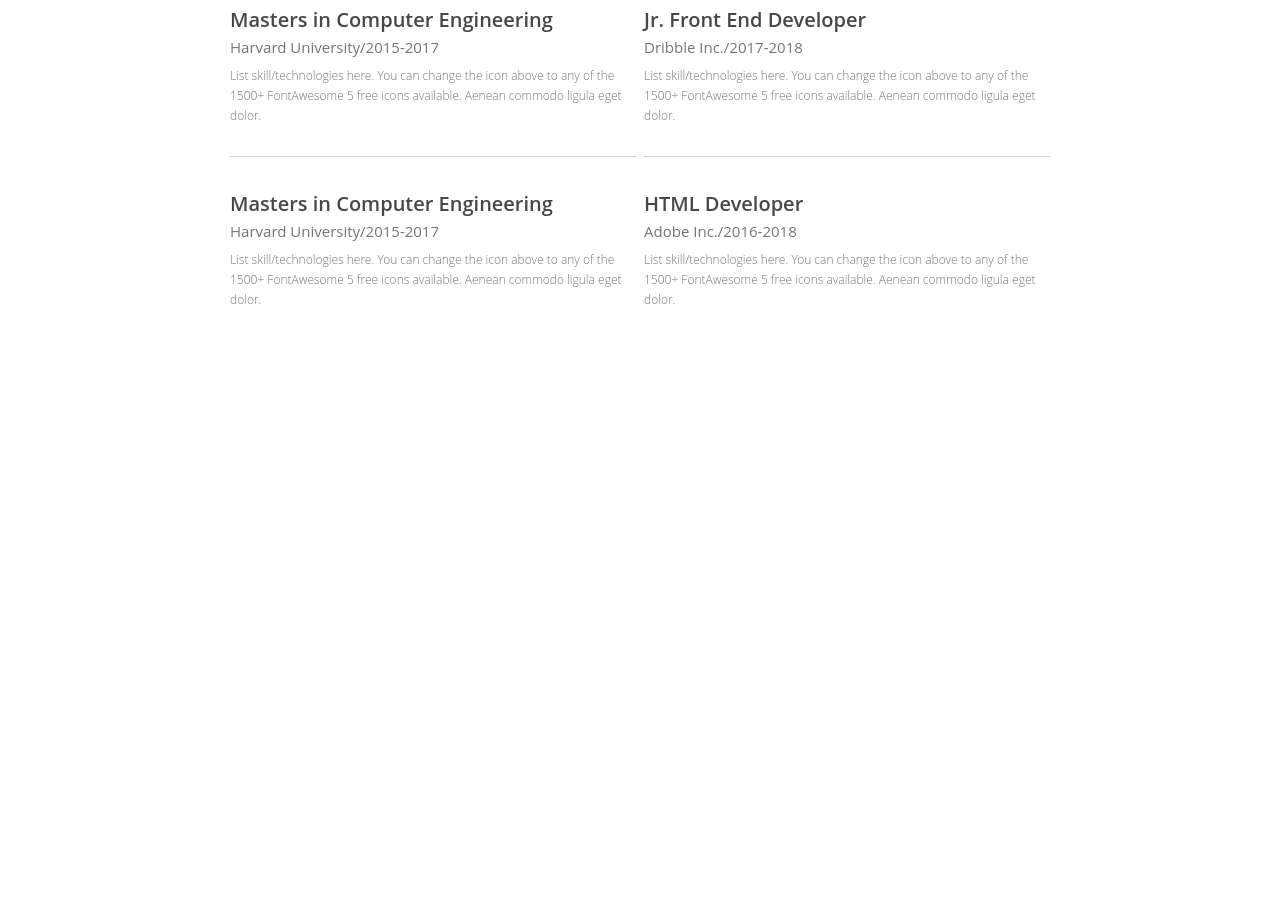
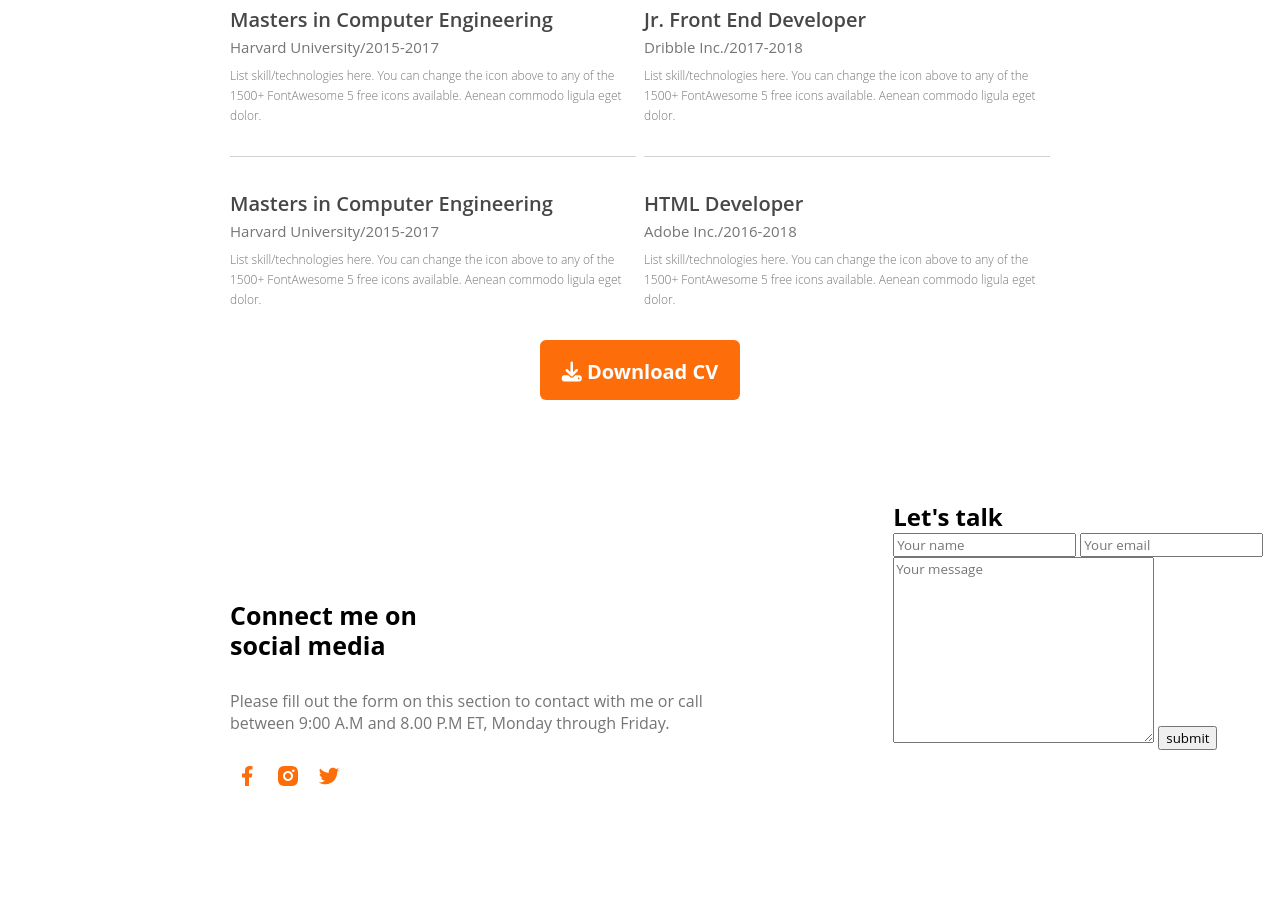
Before and after one commit to jamshed-uddin/Portfolio, a plain HTML site: page index.html in a window 1280 px wide. Shown: the part 2820-3721 px from the top of the page. Before the commit the page ends 3160 px from the top, so only its background shows below. Drawn offline with Linux system fonts and the light colour scheme.

Commit message:
contact almost done

```diff
--- a/index.html
+++ b/index.html
@@ -115,14 +115,14 @@
             <div class="total-container">
                 <div class="edu-container">
                     <div class="mini-con-title">My education</div>
-                    <div  class="inner-con" id="under">
+                    <div class="inner-con" id="under">
                         <h4>Masters in Computer Engineering</h4>
                         <p>Harvard University/2015-2017</p>
                         <p class="desc">List skill/technologies here. You can change the icon above
                             to any of the 1500+ FontAwesome 5 free icons available. Aenean commodo ligula eget dolor.
                         </p>
                     </div>
-                    <div  class="inner-con" id="under">
+                    <div class="inner-con" id="under">
                         <h4>Masters in Computer Engineering</h4>
                         <p>Harvard University/2015-2017</p>
                         <p class="desc">List skill/technologies here. You can change the icon above
@@ -139,14 +139,14 @@
                 </div>
                 <div class="work-container">
                     <div class="mini-con-title">My experience</div>
-                    <div  class="inner-con" id="under">
+                    <div class="inner-con" id="under">
                         <h4>Sr. Front End Developer</h4>
                         <p>Apple Inc./2020-current</p>
                         <p class="desc">List skill/technologies here. You can change the icon above
                             to any of the 1500+ FontAwesome 5 free icons available. Aenean commodo ligula eget dolor.
                         </p>
                     </div>
-                    <div class="inner-con"  id="under">
+                    <div class="inner-con" id="under">
                         <h4>Jr. Front End Developer</h4>
                         <p>Dribble Inc./2017-2018</p>
                         <p class="desc">List skill/technologies here. You can change the icon above
@@ -162,8 +162,35 @@
                     </div>
                 </div>
             </div>
+            <div class="for-btn"> <button class="btn-bottom">
+                    <i class="fa-solid fa-download"></i>
+                    Download CV</button>
+            </div>
+        </sectiion>
 
-        </sectiion>
+        <section class="contact">
+            <div class="social-container">
+                <h3 class="social-title">Connect me on <br> social media</h3>
+                <p class="social-des">Please fill out the form on this section to contact with me or call between 9:00 A.M and 8.00 P.M ET,
+                    Monday through Friday.</p>
+                <div class="social-icon">
+                    <img src="/images/icons/facebook.png" alt="facebook">
+                    <img src="/images/icons/insta.png" alt="instagram">
+                    <img src="/images/icons/twitter.png" alt="twitter">
+
+                </div>
+
+            </div>
+            <div class="form">
+                <h1>Let's talk</h1>
+                <form>
+                    <input type="text" id="name" placeholder="Your name">
+                    <input type="email" id="email" placeholder="Your email">
+                    <textarea name="" id="" cols="30" rows="10" placeholder="Your message"></textarea>
+                    <button type="submit">submit</button>
+                </form>
+            </div>
+        </section>
     </main>
     <footer></footer>
     <script src="https://kit.fontawesome.com/b1c027a4b1.js" crossorigin="anonymous"></script>
--- a/styles.css
+++ b/styles.css
@@ -108,6 +108,7 @@ margin-bottom: 30px;
     cursor: pointer;
 }
 
+
 /* about me section */
 
 .about{
@@ -184,8 +185,8 @@ color:#757575;
 }
 
 .service-container .serv-detail{
-    /* box-shadow: 1px 1px 13px 2px #00000063; */
-    border: 1px solid #757575a9;
+    box-shadow: 0px 0px 15px 4px #0000000b;
+    border: 1px solid #75757535;
     margin: 0 24px ;
     border-radius: 5px;
     padding: 0 30px;
@@ -268,3 +269,53 @@ margin-bottom: 30px;
 #under{
     border-bottom: 1px solid #D1D1D1;
 }
+
+ .for-btn .btn-bottom{
+    color: #ffffff;
+    background-color: #FD6E0A;
+    border: none;
+    border-radius: 6px;
+    width: 200px;
+    height: 60px;
+    padding: 18px 17px;
+    font-size: 20px;
+    font-weight: 700;
+    cursor: pointer;
+}
+
+.for-btn{
+   text-align: center;
+   padding-bottom: 100px;
+}
+
+
+/* contact section */
+
+.contact{
+    display: flex;
+    justify-content: space-evenly;
+}
+
+.social-container{
+   margin: 100px 117px 100px 230px;
+    text-align:left;
+
+}
+.social-title{
+    font-weight: 700;
+font-size: 25px;
+line-height: 30px;
+margin-bottom: 30px;
+}
+
+.social-des{
+    color: #757575;
+    font-weight: 400px;
+    padding-right: 70px;
+    margin-bottom: 30px;
+}
+
+.social-icon > img{
+
+  padding: 0 8px 8px 5px;
+}
```
